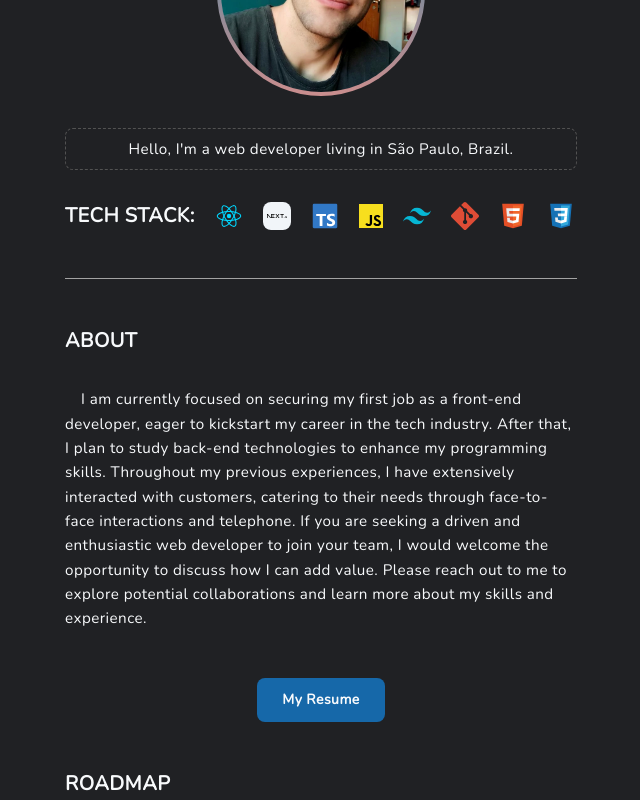
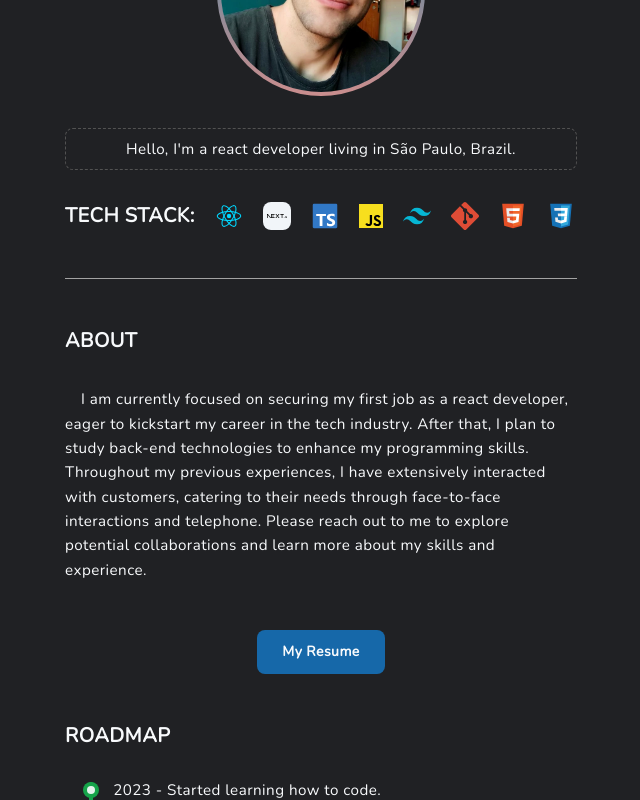
Before and after one commit to Lucasdota/portfolio, a Next.js app: page / in a window 1280 px wide. Shown: the part 280-1080 px from the top of the page, without its empty margins (319-959 px from the left). Built offline with nearby package versions, Linux system fonts and the light colour scheme.

Commit message:
updated about text

```diff
--- a/src/components/About.jsx
+++ b/src/components/About.jsx
@@ -26,14 +26,12 @@ const About = () => {
           visible: { opacity: 1, y: 0 },
         }}
       >
-        I am currently focused on securing my first job as a front-end
+        I am currently focused on securing my first job as a react
         developer, eager to kickstart my career in the tech industry. After
         that, I plan to study back-end technologies to enhance my programming
         skills. Throughout my previous experiences, I have extensively
         interacted with customers, catering to their needs through face-to-face
-        interactions and telephone. If you are seeking a driven and enthusiastic
-        web developer to join your team, I would welcome the opportunity to
-        discuss how I can add value. Please reach out to me to explore potential
+        interactions and telephone. Please reach out to me to explore potential
         collaborations and learn more about my skills and experience.
       </motion.p>
       <motion.div
--- a/src/components/Hero.tsx
+++ b/src/components/Hero.tsx
@@ -50,7 +50,7 @@ const Hero = () => {
           )}
         </div>
         <p className="text-center text-[0.95rem] 3xl:text-lg 3xl:py-3 py-2 border dark:border-neutral-600 rounded-lg border-dashed border-neutral-400 antialiased px-2">
-          Hello, I&apos;m a web developer living in São Paulo, Brazil.
+          Hello, I&apos;m a react developer living in São Paulo, Brazil.
         </p>
         <ul id="tech-stack" className="flex gap-5 3xl:gap-6 flex-wrap">
           <h3 className="font-bold text-xl 3xl:text-2xl antialiased">
--- a/src/components/Roadmap.jsx
+++ b/src/components/Roadmap.jsx
@@ -33,7 +33,7 @@ const Roadmap = () => {
         />
         <ul className="h-full ml-[3.01rem] relative ">
           <Objectives
-            year={2022}
+            year={2023}
             description="Started learning how to code."
             className={"absolute top-0"}
           />
```
